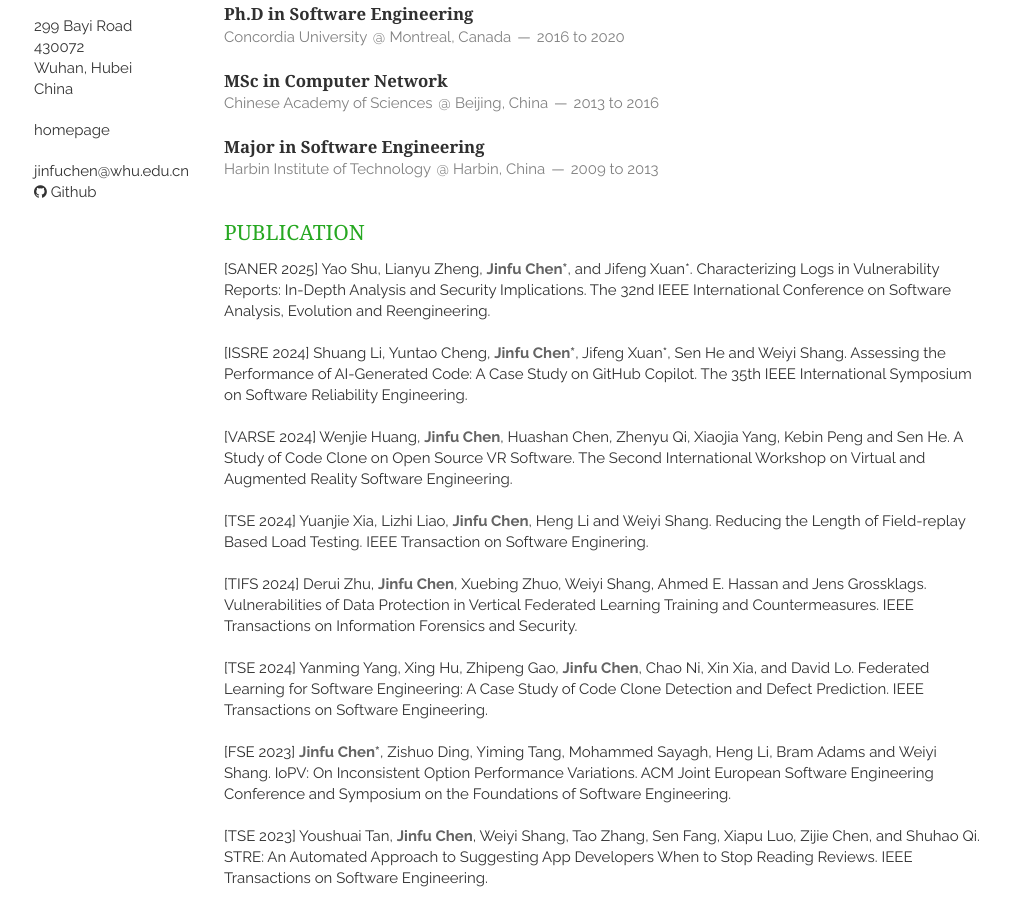
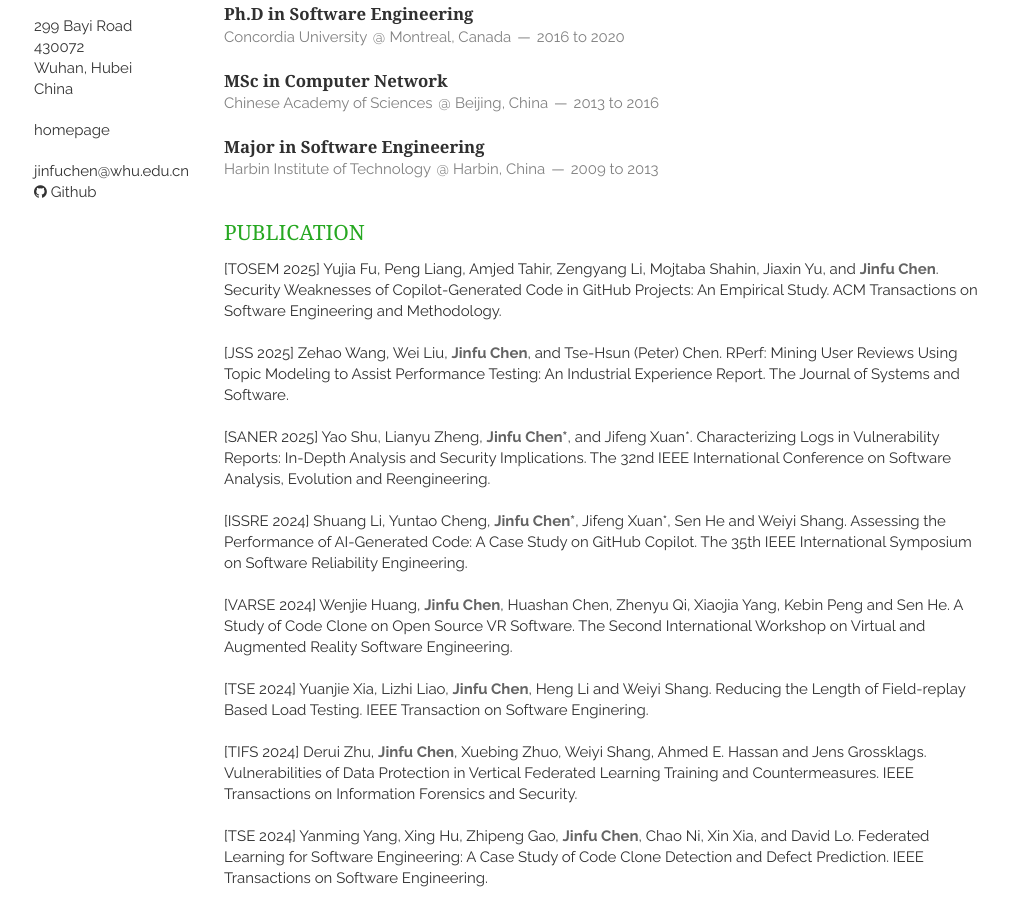
Before and after one commit to jinfuchen/jinfu, a Jekyll site: the page built from index.html, in a window 1280 px wide and 900 px high, scrolled down 319 px. Shown: the whole window, without its empty margins (136-1146 px from the left). Built offline with Jekyll 4.4.1, drawn with Linux system fonts in a browser that asks for light colours; nearby versions of some CDN libraries; the list of posts is cut into pages by our own code.

Commit message:
jss and tosem

```diff
--- a/_includes/publication.html
+++ b/_includes/publication.html
@@ -12,6 +12,12 @@
     -->
 
     <article>
+      <p>[TOSEM 2025] Yujia Fu, Peng Liang, Amjed Tahir, Zengyang Li, Mojtaba Shahin, Jiaxin Yu, and <em>Jinfu Chen</em>. Security Weaknesses of Copilot-Generated Code in GitHub Projects: An Empirical Study. ACM Transactions on Software Engineering and Methodology. </p>
+      <br>
+
+      <p>[JSS 2025] Zehao Wang, Wei Liu, <em>Jinfu Chen</em>, and Tse-Hsun (Peter) Chen. RPerf: Mining User Reviews Using Topic Modeling to Assist Performance Testing: An Industrial Experience Report. The Journal of Systems and Software. </p>
+      <br>
+
       <p>[SANER 2025] Yao Shu, Lianyu Zheng, <em>Jinfu Chen<sup>*</sup></em>, and Jifeng Xuan<sup>*</sup>. Characterizing Logs in Vulnerability Reports: In-Depth Analysis and Security Implications. The 32nd IEEE International Conference on Software Analysis, Evolution and Reengineering. </p>
       <br>
 
```
Also changed, not shown: 1 other file.
